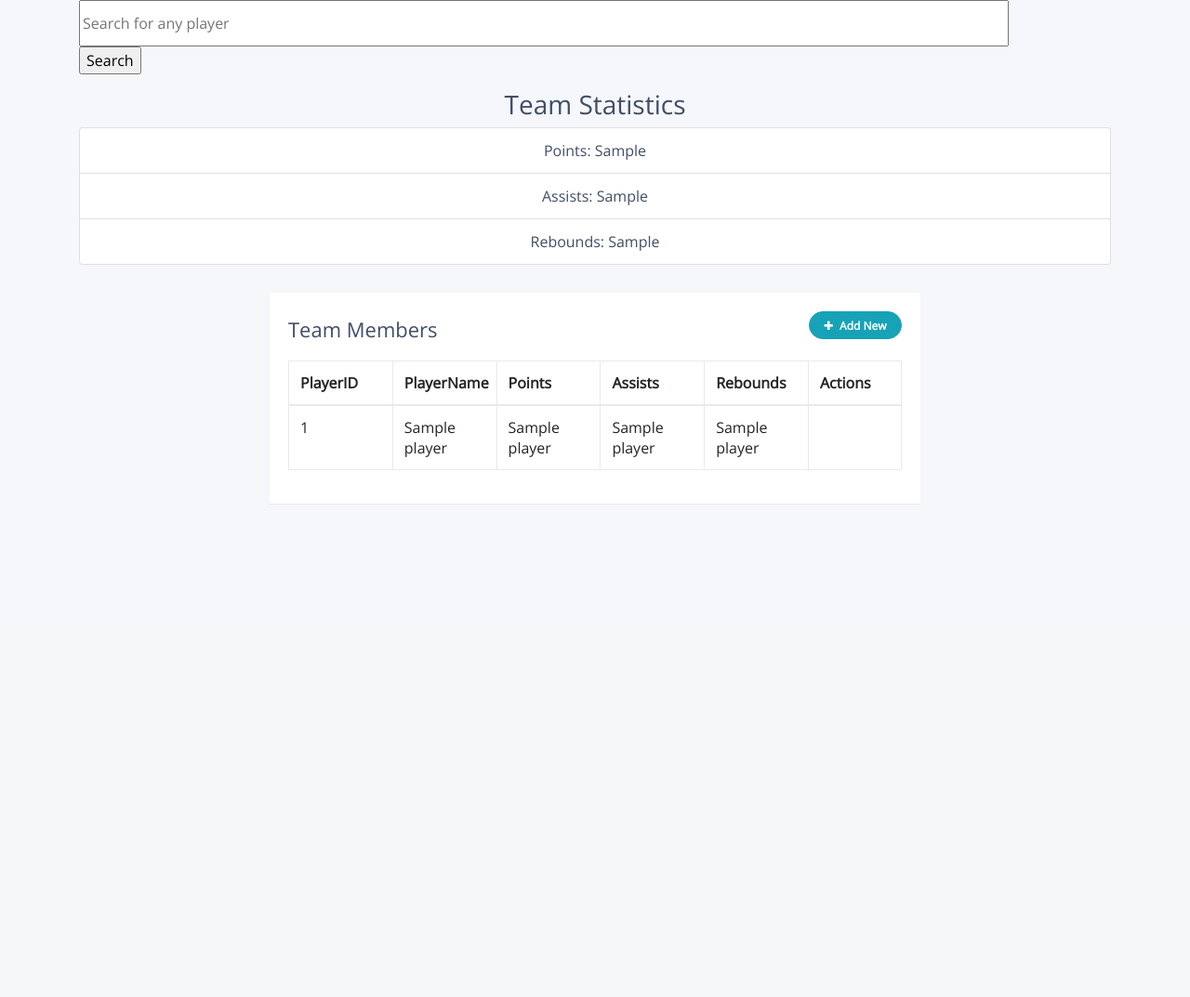
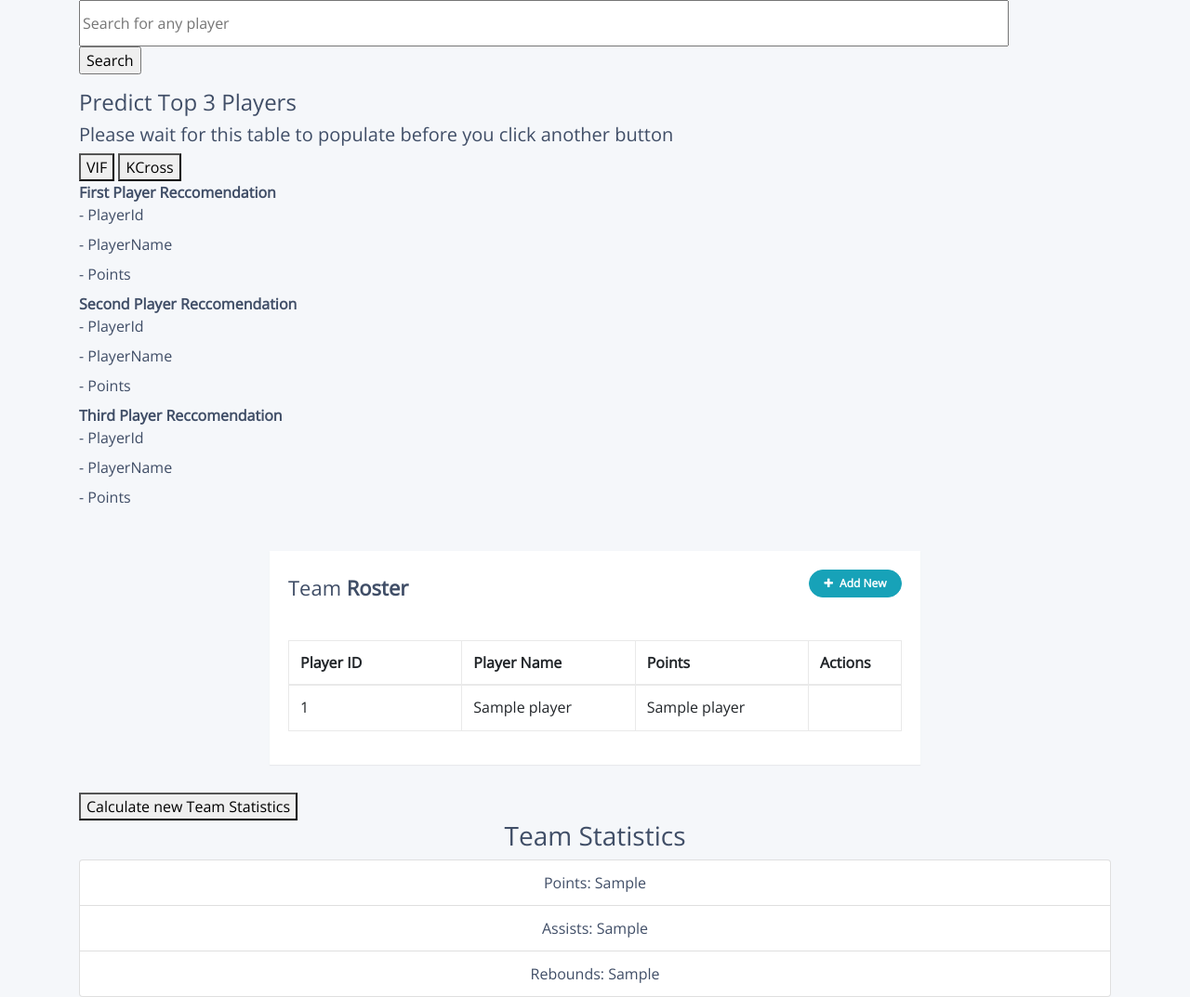
Before and after one commit to JasneetThukral/NBA_Foreign_Talent, a Python web app: template templates/home.html in a window 1280 px wide; the page is wider, and only the part inside the window is pictured. Shown: the part 115-1188 px from the top of that part at 93% size. Before the commit the page ends 658 px from the top of that part, so only its background shows below. Run offline with Jinja, Linux system fonts and the light colour scheme; the template is opened without the code that fills it: most values are stand-ins (such as "Sample title", 1, 10 or a date in 2020); some libraries are stand-ins or nearby versions.

Commit message:
Home is now fully developed

```diff
--- a/advanced_function.py
+++ b/advanced_function.py
@@ -8,6 +8,7 @@ from statsmodels.tools.tools import add_constant
 from sklearn.linear_model import LinearRegression
 import csv
 from fantasybasketball import app, mysql
+verifyAttributes = []
 
 def simulation():
     #TODO: Front End: Give all of the player IDs that exists in team roster when the user clicks delete
--- a/templates/home.html
+++ b/templates/home.html
@@ -8,50 +8,28 @@
   </form>
 </div>
 
-<!-- <div class="container">
-  <div class="row">
-    <div class="col-12"> <h3><center>Player Recommendations</center></h3>
-      <table class="table table-bordered" style="background-color: white;">
-        <thead>
-          <tr>
-            <th scope="col">PlayerID</th>
-            <th scope="col">PlayerName</th>
-            <th scope="col">Points</th>
-            <th scope="col">Assists</th>
-            <th scope="col">Rebounds</th>
-            <th scope="col">Actions</th>
-          </tr>
-        </thead>
-        <tbody>
-          {% for player in rec_play %}
-            <tr>
-              <th scope="row">{{ player[0] }}</th>
-              <td>{{ player[1] }}</td>
-              <td>{{ player[2] }}</td>
-              <td>{{ player[3] }}</td>
-              <td>{{ player[4] }}</td>
-              <td>
-                <button type="button" class="btn btn-primary"><i class="bi bi-plus"></i></button>
-              </td>
-            </tr>
-          {% endfor %}
-        </tbody>
-      </table>
-    </div>
-  </div>
-</div> -->
+
+  <h4>Predict Top 3 Players</h4>
+  <h5> Please wait for this table to populate before you click another button </h5>
+    <Button type = "button">VIF</Button>
+    <Button type = "button">KCross</Button>
 
 
-<div class="list-group">
-  <h3><center>Team Statistics</center></h3>
-<ul class="list-group">
-  <li class="list-group-item"><center>Points: {{ team_stats[0] }}</center></li>
-  <li class="list-group-item"><center>Assists: {{ team_stats[1] }}</center></li>
-  <li class="list-group-item"><center>Rebounds: {{ team_stats[2] }}</center></li>
-</ul>
-</div>
+<dl>
+  <dt>First Player Reccomendation </dt>
+  <dd>- PlayerId</dd>
+  <dd>- PlayerName</dd>
+  <dd>- Points</dd>
+  <dt>Second Player Reccomendation</dt>
+  <dd>- PlayerId</dd>
+  <dd>- PlayerName</dd>
+  <dd>- Points</dd>
+  <dt> Third Player Reccomendation </dt>
+  <dd>- PlayerId</dd>
+  <dd>- PlayerName</dd>
+  <dd>- Points</dd>
 
-<!-- Table implementation -->
+</dl>
 <style>
 body {
     color: #404E67;
@@ -147,11 +168,9 @@ $(document).ready(function(){
 		$(this).attr("disabled", "disabled");
 		var index = $("table tbody tr:last-child").index();
         var row = '<tr>' +
-            '<td><input type="text" class="form-control" name="PlayerID" id="PlayerID"></td>' +
-            '<td><input type="text" class="form-control" name="PlayerName" id="PlayerName"></td>' +
-            '<td><input type="text" class="form-control" name="Points" id="Points"></td>' +
-            '<td><input type="text" class="form-control" name="Assists" id="Assists"></td>' +
-            '<td><input type="text" class="form-control" name="Rebounds" id="Rebounds"></td>' +
+            '<td><input type="text" class="form-control" name="name" id="name"></td>' +
+            '<td><input type="text" class="form-control" name="department" id="department"></td>' +
+            '<td><input type="text" class="form-control" name="phone" id="phone"></td>' +
 			'<td>' + actions + '</td>' +
         '</tr>';
     	$("table").append(row);
@@ -194,14 +213,14 @@ $(document).ready(function(){
     });
 });
 </script>
-
+</head>
 <body>
 <div class="container-lg">
     <div class="table-responsive">
         <div class="table-wrapper">
             <div class="table-title">
                 <div class="row">
-                    <div class="col-sm-8"><h2>Team Members</h2></div>
+                    <div class="col-sm-8"><h2>Team <b>Roster</b></h2></div>
                     <div class="col-sm-4">
                         <button type="button" class="btn btn-info add-new"><i class="fa fa-plus"></i> Add New</button>
                     </div>
@@ -210,22 +229,18 @@ $(document).ready(function(){
             <table class="table table-bordered">
                 <thead>
                     <tr>
-                        <th>PlayerID</th>
-                        <th>PlayerName</th>
+                        <th>Player ID</th>
+                        <th>Player Name</th>
                         <th>Points</th>
-                      	<th>Assists</th>
-                      	<th>Rebounds</th>
                         <th>Actions</th>
                     </tr>
                 </thead>
                 <tbody>
-                  {% for player in user_players %}
+                    {% for player in user_players %}
                     <tr>
-                      	<td>{{ player[0] }}</td>
+                        <td>{{ player[0] }}</td>
                         <td>{{ player[1] }}</td>
                         <td>{{ player[2] }}</td>
-                        <td>{{ player[3] }}</td>
-                      	<td>{{ player[4] }}</td>
                         <td>
                             <a class="add" title="Add" data-toggle="tooltip"><i class="material-icons">&#xE03B;</i></a>
                             <a class="edit" title="Edit" data-toggle="tooltip"><i class="material-icons">&#xE254;</i></a>
@@ -233,10 +248,22 @@ $(document).ready(function(){
                         </td>
                     </tr>
                   {% endfor %}
+
                 </tbody>
             </table>
         </div>
     </div>
 </div>
+<!-- Create button here to run the query to populate items based on the player IDs from team roster -->
+<Button type = 'button'> Calculate new Team Statistics </Button>
+<div class="list-group">
+    <h3><center>Team Statistics</center></h3>
+  <ul class="list-group">
+    <li class="list-group-item"><center>Points: {{ team_stats[0] }}</center></li>
+    <li class="list-group-item"><center>Assists: {{ team_stats[1] }}</center></li>
+    <li class="list-group-item"><center>Rebounds: {{ team_stats[2] }}</center></li>
+  </ul>
+  </div>
 </body>
+</html>
 {% endblock content %}
```
Also changed, not shown: other parts of templates/home.html (+44 -1 lines), routes.py (+12 -5 lines).
